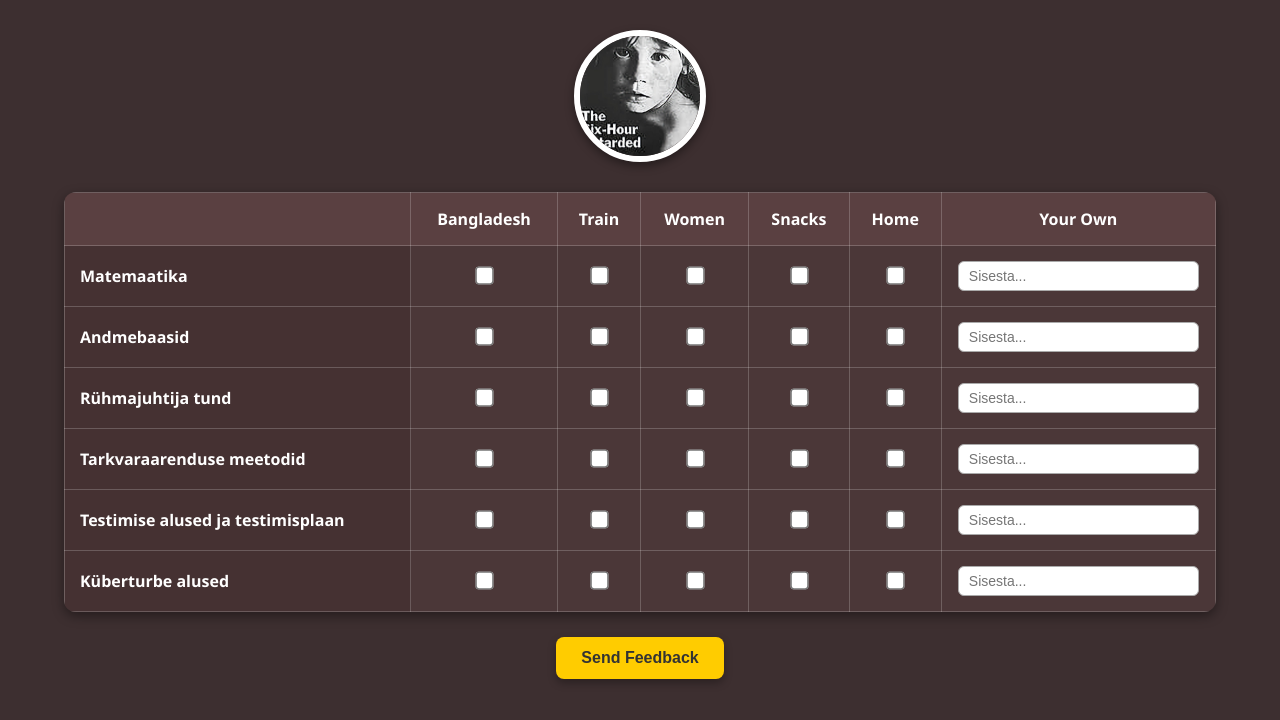
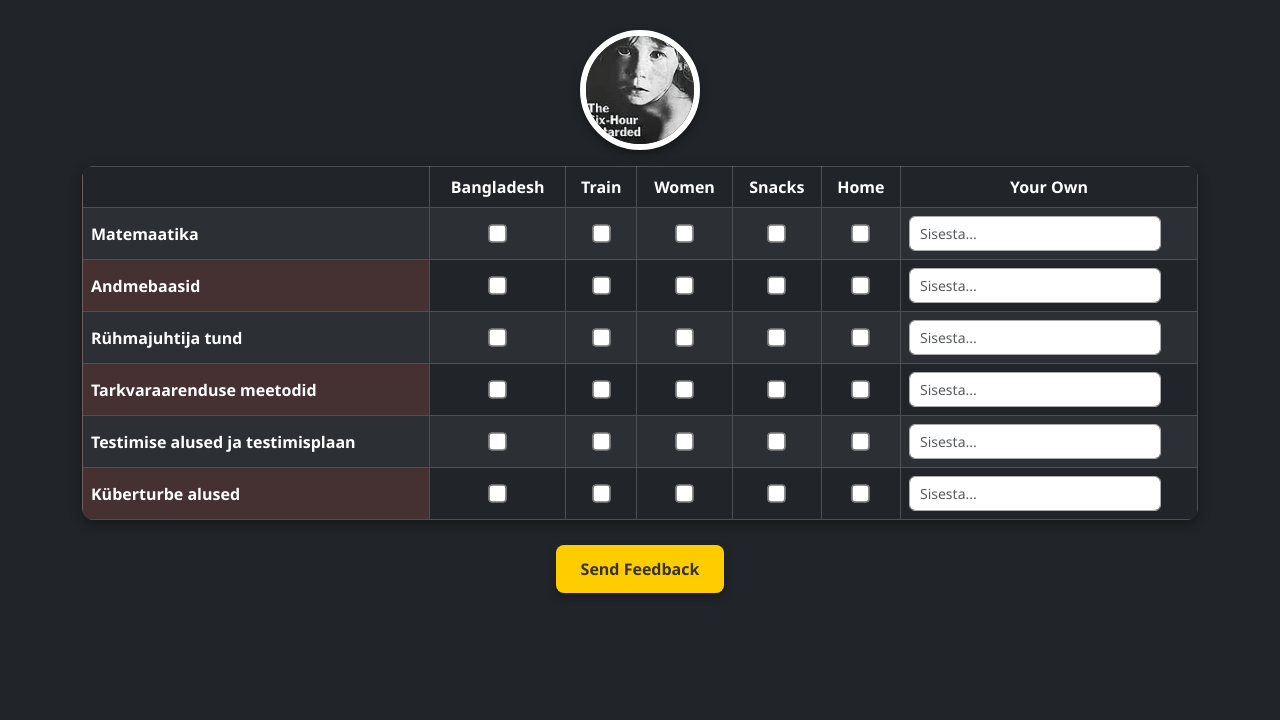
Before and after one commit to SQtatdev/feedback-form, a website: page index.html in a window 1280 px wide. Drawn offline with nearby package versions, Linux system fonts and the light colour scheme.

Commit message:
bootstrap and read.me

```diff
--- a/index.html
+++ b/index.html
@@ -4,19 +4,26 @@
 <head>
   <meta charset="UTF-8">
   <meta name="viewport" content="width=device-width, initial-scale=1.0">
+
+  <!-- Bootstrap -->
+  <link href="https://cdn.jsdelivr.net/npm/bootstrap@5.3.3/dist/css/bootstrap.min.css" rel="stylesheet">
+
   <title>Õppeaine tabel</title>
   <link rel="stylesheet" href="style.css">
-
 </head>
 
-<body>
+<body class="bg-dark text-light">
+
   <script src="index.js"></script>
+
   <div class="container">
-    <div class="profile">
-      <img src="logo.jpg" alt="Profile">
+
+    <div class="profile text-center my-3">
+      <img src="logo.jpg" alt="Profile" class="img-fluid">
     </div>
 
-    <table>
+    <!-- bootstrap table -->
+    <table class="table table-bordered table-dark table-striped align-middle">
       <thead>
         <tr>
           <th></th>
@@ -29,6 +36,8 @@
         </tr>
       </thead>
       <tbody>
+
+
         <tr>
           <td class="subject">Matemaatika</td>
           <td><input type="checkbox"></td>
@@ -36,8 +45,9 @@
           <td><input type="checkbox"></td>
           <td><input type="checkbox"></td>
           <td><input type="checkbox"></td>
-          <td><input type="text" placeholder="Sisesta..."></td>
+          <td><input type="text" placeholder="Sisesta..." class="form-control"></td>
         </tr>
+
         <tr>
           <td class="subject">Andmebaasid</td>
           <td><input type="checkbox"></td>
@@ -45,8 +55,9 @@
           <td><input type="checkbox"></td>
           <td><input type="checkbox"></td>
           <td><input type="checkbox"></td>
-          <td><input type="text" placeholder="Sisesta..."></td>
+          <td><input type="text" placeholder="Sisesta..." class="form-control"></td>
         </tr>
+
         <tr>
           <td class="subject">Rühmajuhtija tund</td>
           <td><input type="checkbox"></td>
@@ -54,8 +65,9 @@
           <td><input type="checkbox"></td>
           <td><input type="checkbox"></td>
           <td><input type="checkbox"></td>
-          <td><input type="text" placeholder="Sisesta..."></td>
+          <td><input type="text" placeholder="Sisesta..." class="form-control"></td>
         </tr>
+
         <tr>
           <td class="subject">Tarkvaraarenduse meetodid</td>
           <td><input type="checkbox"></td>
@@ -63,8 +75,9 @@
           <td><input type="checkbox"></td>
           <td><input type="checkbox"></td>
           <td><input type="checkbox"></td>
-          <td><input type="text" placeholder="Sisesta..."></td>
+          <td><input type="text" placeholder="Sisesta..." class="form-control"></td>
         </tr>
+
         <tr>
           <td class="subject">Testimise alused ja testimisplaan</td>
           <td><input type="checkbox"></td>
@@ -72,8 +85,9 @@
           <td><input type="checkbox"></td>
           <td><input type="checkbox"></td>
           <td><input type="checkbox"></td>
-          <td><input type="text" placeholder="Sisesta..."></td>
+          <td><input type="text" placeholder="Sisesta..." class="form-control"></td>
         </tr>
+
         <tr>
           <td class="subject">Küberturbe alused</td>
           <td><input type="checkbox"></td>
@@ -81,12 +95,18 @@
           <td><input type="checkbox"></td>
           <td><input type="checkbox"></td>
           <td><input type="checkbox"></td>
-          <td><input type="text" placeholder="Sisesta..."></td>
+          <td><input type="text" placeholder="Sisesta..." class="form-control"></td>
         </tr>
+
       </tbody>
     </table>
 
-    <button class="feedback-btn">Send Feedback</button>
+    <button class="btn btn-warning feedback-btn">Send Feedback</button>
+
   </div>
+
+  <!-- bootstrap js -->
+  <script src="https://cdn.jsdelivr.net/npm/bootstrap@5.3.3/dist/js/bootstrap.bundle.min.js"></script>
+
 </body>
 </html>
```
Also changed, not shown: 1 other file.
